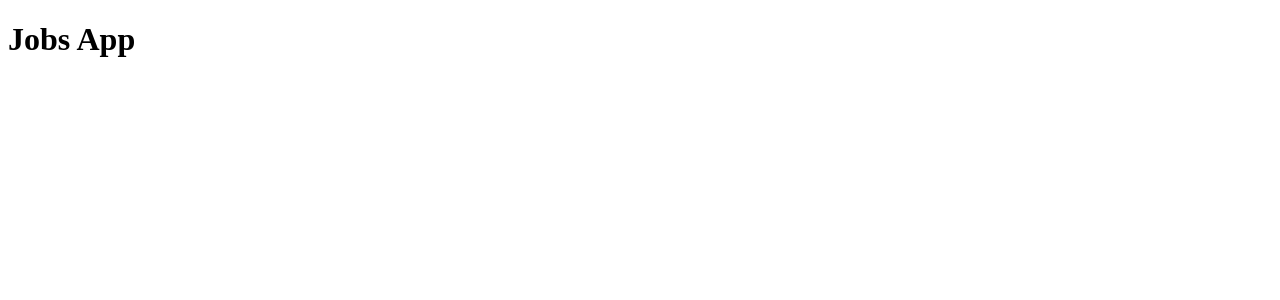
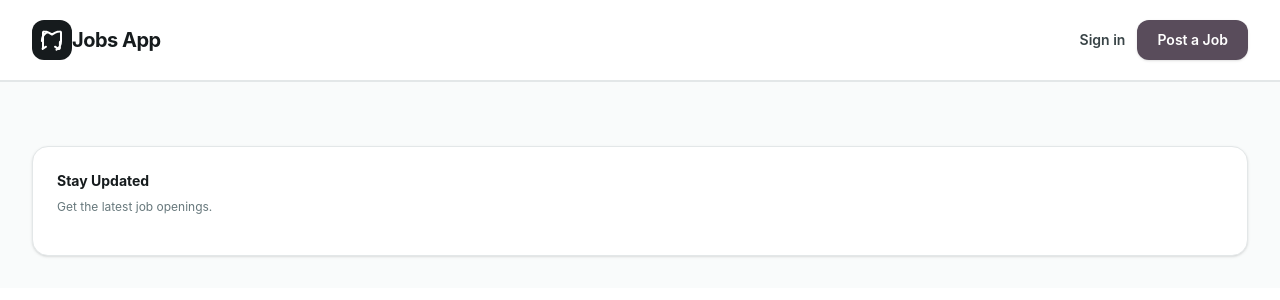
Before and after one commit to schigurupatis/FindJobs-App, a React (Vite) app: page / in a window 1280 px wide. Shown: the top 300 px of the page. Built offline with nearby package versions, Linux system fonts and the light colour scheme.

Commit message:
worked on header and footer designs

```diff
--- a/src/App.tsx
+++ b/src/App.tsx
@@ -1,12 +1,13 @@
-import React from 'react';
+import './App.css'
+// @ts-ignore: module has no declaration file, Layout is JS component
+import Layout from "./components/Layout"
 
-const Header: React.FC = () => {
+function App() {
   return (
-    <header>
-      <h1>Jobs App</h1>
-      {/* Add additional header content here */}
-    </header>
-  );
-};
+    <>
+      <Layout />
+    </>
+  )
+}
 
-export default Header;
+export default App
--- /dev/null
+++ b/src/components/Footer.jsx
@@ -0,0 +1,29 @@
+import React from 'react'
+
+const Footer = () => {
+  return (
+    <>
+        <footer className="bg-mist-50 border-bs border-mist-200 pbs-16 pbe-8">
+            <div className="max-inline-7xl mx-auto px-4 sm:px-6 lg:px-8">
+                <div className="grid grid-cols-1 md:grid-cols-2 lg:grid-cols-4 gap-inline-12 gap-block-12">
+                {/* Brand & Link Columns */}
+                {/* Newsletter/CTA using v4.2 Mauve */}
+                <div className="bg-white p-6 rounded-2xl border border-mist-200 shadow-sm">
+                    <h3 className="text-sm font-bold text-mist-900 mbe-2">Stay Updated</h3>
+                    <p className="text-xs text-mist-500 mbe-4">Get the latest job openings.</p>
+                    <div className="flex gap-inline-2">
+                    {/* <input type="email" placeholder="Email" className="min-inline-0 flex-1 bg-mist-50 border border-mist-200 rounded-lg px-3 py-2 text-sm focus:outline-none focus:ring-2 focus:ring-mauve-500/20" /> */}
+                    {/* <button className="bg-mauve-600 text-white p-2 rounded-lg hover:bg-mauve-700 transition-colors">
+                        <svg className="size-4" fill="none" stroke="currentColor" viewBox="0 0 24 24"><path d="M5 12h14M12 5l7 7-7 7"/></svg>
+                    </button> */}
+                    </div>
+                </div>
+                </div>
+                {/* Bottom Bar */}
+            </div>
+        </footer>
+    </>
+  )
+}
+
+export default Footer
--- /dev/null
+++ b/src/components/Layout.jsx
@@ -0,0 +1,17 @@
+import React from 'react'
+import Header from './Header'
+import Footer from './Footer'
+
+const Layout = () => {
+  return (
+    <>
+        <Header />
+            <main>
+
+            </main>
+        <Footer />
+    </>
+  )
+}
+
+export default Layout
```
